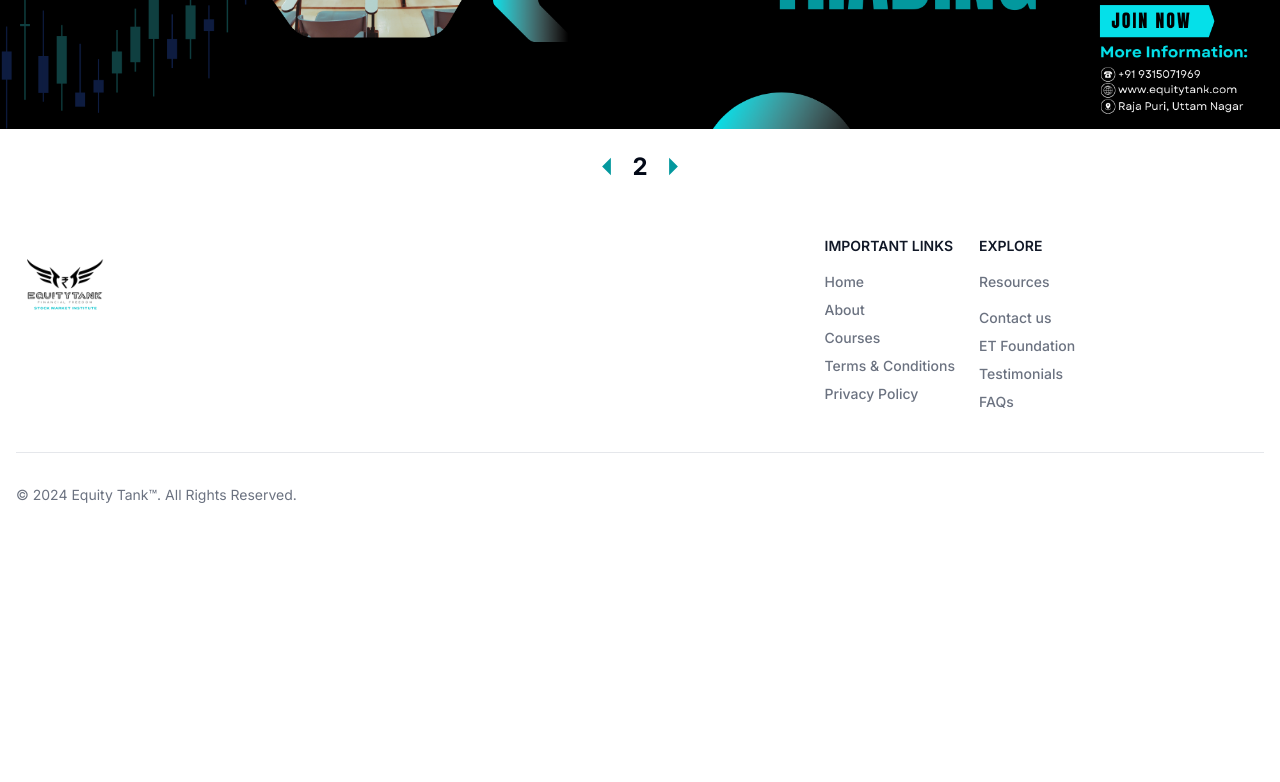
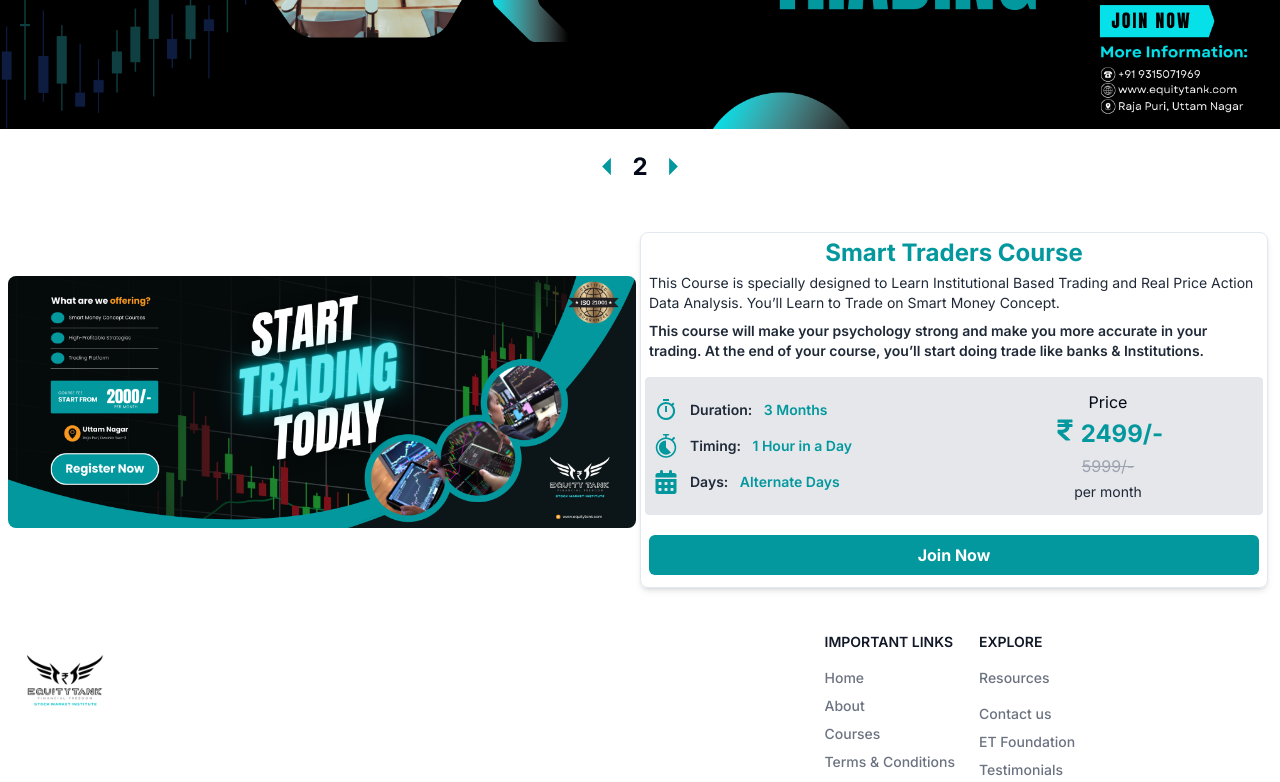
Before and after one commit to riteshk-007/equity-tank-starter, a Next.js app: page /smart-traders in a window 1280 px wide. Shown: the part 485-1267 px from the top of the page. Before the commit the page ends 1022 px from the top, so only its background shows below. Built offline with nearby package versions, Linux system fonts and the light colour scheme.

Commit message:
Add course components to pages

```diff
--- a/app/(pages)/(course)/foundation/page.js
+++ b/app/(pages)/(course)/foundation/page.js
@@ -1,4 +1,5 @@
 import CarouselScroll from "@/app/components/Carousel";
+import Course from "@/app/components/course/Course";
 import Link from "next/link";
 import { IoMdArrowDropright } from "react-icons/io";
 
@@ -23,6 +24,19 @@
           />
         </Link>
       </div>
+      <Course
+        img={"/banner/1.png"}
+        title={"Stock Foundation Programme"}
+        description1={
+          "This Course is specially designed for beginners who want to learn from the scratch & to build a strong Fundamental & core knowledge of Technical Analysis. "
+        }
+        description2={
+          "This course will make your foundaƟon strong about stock market. At the end of course, you will be able to pick a fundamentally strong share for invest and you will also start trading in stocks. "
+        }
+        price={"1999"}
+        discount={"3999"}
+        message={"I am Interested in Stock Foundation Programme"}
+      />
     </div>
   );
 };
--- a/app/(pages)/(course)/futures-options/page.js
+++ b/app/(pages)/(course)/futures-options/page.js
@@ -1,4 +1,5 @@
 import CarouselScroll from "@/app/components/Carousel";
+import Course from "@/app/components/course/Course";
 import Link from "next/link";
 import { IoMdArrowDropright, IoMdArrowDropleft } from "react-icons/io";
 
@@ -23,6 +24,19 @@
         </Link>
         <span className="text-2xl font-bold">3</span>
       </div>
+      <Course
+        img={"/banner/1.png"}
+        title={"ET – Futures & Options"}
+        description1={
+          "This Course is designed for Traders who want to learn about Futures & OpƟons in depth and also want to trade in specially options."
+        }
+        description2={
+          "This course is designed for those who want to trade options professionally, in this course you will get to know how options premium calculated with the help of Greeks. Whether the options premium is cheap or expensive, when to be an option buyer and when to be a seller. "
+        }
+        price={"2999"}
+        discount={"6999"}
+        message={"I am Interested in ET – Futures & Options"}
+      />
     </div>
   );
 };
--- a/app/(pages)/(course)/smart-traders/page.js
+++ b/app/(pages)/(course)/smart-traders/page.js
@@ -1,4 +1,5 @@
 import CarouselScroll from "@/app/components/Carousel";
+import Course from "@/app/components/course/Course";
 import Link from "next/link";
 import { IoMdArrowDropright, IoMdArrowDropleft } from "react-icons/io";
 
@@ -29,6 +30,19 @@
           />
         </Link>
       </div>
+      <Course
+        img={"/banner/1.png"}
+        title={"Smart Traders Course "}
+        description1={
+          "This Course is specially designed to Learn Institutional Based Trading and Real Price Action Data Analysis. You’ll Learn to Trade on Smart Money Concept."
+        }
+        description2={
+          "This course will make your psychology strong and make you more accurate in your trading. At the end of your course, you’ll start doing trade like banks & Institutions."
+        }
+        price={"2499"}
+        discount={"5999"}
+        message={"I am Interested in Smart Traders Course"}
+      />
     </div>
   );
 };
--- /dev/null
+++ b/app/components/course/Course.jsx
@@ -0,0 +1,104 @@
+import Image from "next/image";
+import { MdOutlineTimer } from "react-icons/md";
+import { RxLapTimer } from "react-icons/rx";
+import { FaCalendarDays } from "react-icons/fa6";
+import { FaRupeeSign } from "react-icons/fa";
+
+const Course = ({
+  img,
+  title,
+  description1,
+  description2,
+  price,
+  discount,
+  message,
+}) => {
+  return (
+    <div className="flex items-center justify-center flex-col md:flex-row p-2">
+      <div className="w-full md:w-1/2">
+        <Image
+          src={img}
+          width={1920}
+          height={800}
+          alt={title}
+          className="rounded-lg"
+        />
+      </div>
+      <div className="w-full p-1 md:w-1/2 flex items-center justify-center flex-col shadow-md mt-5 rounded-lg border  m-1">
+        <span className="md:text-2xl text-lg font-bold text-[#03989e] dark:text-[#00c2cb]  text-center">
+          {title}
+        </span>
+        <p className="text-start text-sm text-gray-800 dark:text-gray-300 p-1">
+          {description1}
+        </p>
+        <p className="text-start text-sm text-gray-800 dark:text-gray-200 p-1 font-semibold">
+          {description2}
+        </p>
+        <div className="w-full border flex items-center justify-center bg-gray-200 rounded dark:bg-gray-900 my-3">
+          <div className="lg:w-1/2 flex items-start justify-center p-2 flex-col space-y-3 my-3">
+            <span className="text-xs md:text-sm text-gray-800 dark:text-gray-300 flex items-center justify-center gap-3 font-semibold">
+              <MdOutlineTimer className="text-2xl text-[#03989e] dark:text-[#00c2cb]" />
+              <span>
+                Duration:{" "}
+                <span className="text-[#03989e] dark:text-[#00c2cb] mx-2">
+                  3 Months
+                </span>
+              </span>
+            </span>
+
+            <span className="text-xs md:text-sm text-gray-800 dark:text-gray-300 flex items-center justify-center gap-3 font-semibold">
+              <RxLapTimer className="text-2xl text-[#03989e] dark:text-[#00c2cb]" />
+              <span>
+                Timing:{" "}
+                <span className="text-[#03989e] dark:text-[#00c2cb] mx-2">
+                  1 Hour in a Day
+                </span>
+              </span>
+            </span>
+
+            <span className="text-xs md:text-sm text-gray-800 dark:text-gray-300 flex items-center justify-center gap-3 font-semibold">
+              <FaCalendarDays className="text-2xl text-[#03989e] dark:text-[#00c2cb]" />
+              <span>
+                Days:{" "}
+                <span className="text-[#03989e] dark:text-[#00c2cb] mx-2">
+                  Alternate Days
+                </span>
+              </span>
+            </span>
+          </div>
+          <div className="lg:w-1/2 flex items-center justify-center p-2 flex-col space-y-1">
+            <p>Price</p>
+            <h1 className="text-[#03989e] dark:text-[#00c2cb] text-2xl font-bold flex gap-1">
+              <span className="text-[#03989e] dark:text-[#00c2cb] text-2xl font-bold flex gap-1">
+                <FaRupeeSign className="text-2xl" />
+                {price}/-
+              </span>
+            </h1>
+
+            <span className="line-through text-gray-400 dark:text-gray-500">
+              {discount}/-
+            </span>
+
+            <span className="text-sm text-gray-800 dark:text-gray-300">
+              per month
+            </span>
+          </div>
+        </div>
+        <span className="w-full flex items-center justify-center px-1 my-2">
+          <a
+            href={`https://wa.me/+918750475852?text=${message}`}
+            target="_blank"
+            className="w-full"
+            rel="noreferrer"
+          >
+            <button className="bg-[#03989e] dark:bg-[#00c2cb] text-white font-bold p-2 rounded-md hover:bg-[#00c2cb] dark:hover:bg-[#03989e] transition duration-300 ease-in-out w-full">
+              Join Now
+            </button>
+          </a>
+        </span>
+      </div>
+    </div>
+  );
+};
+
+export default Course;
```
